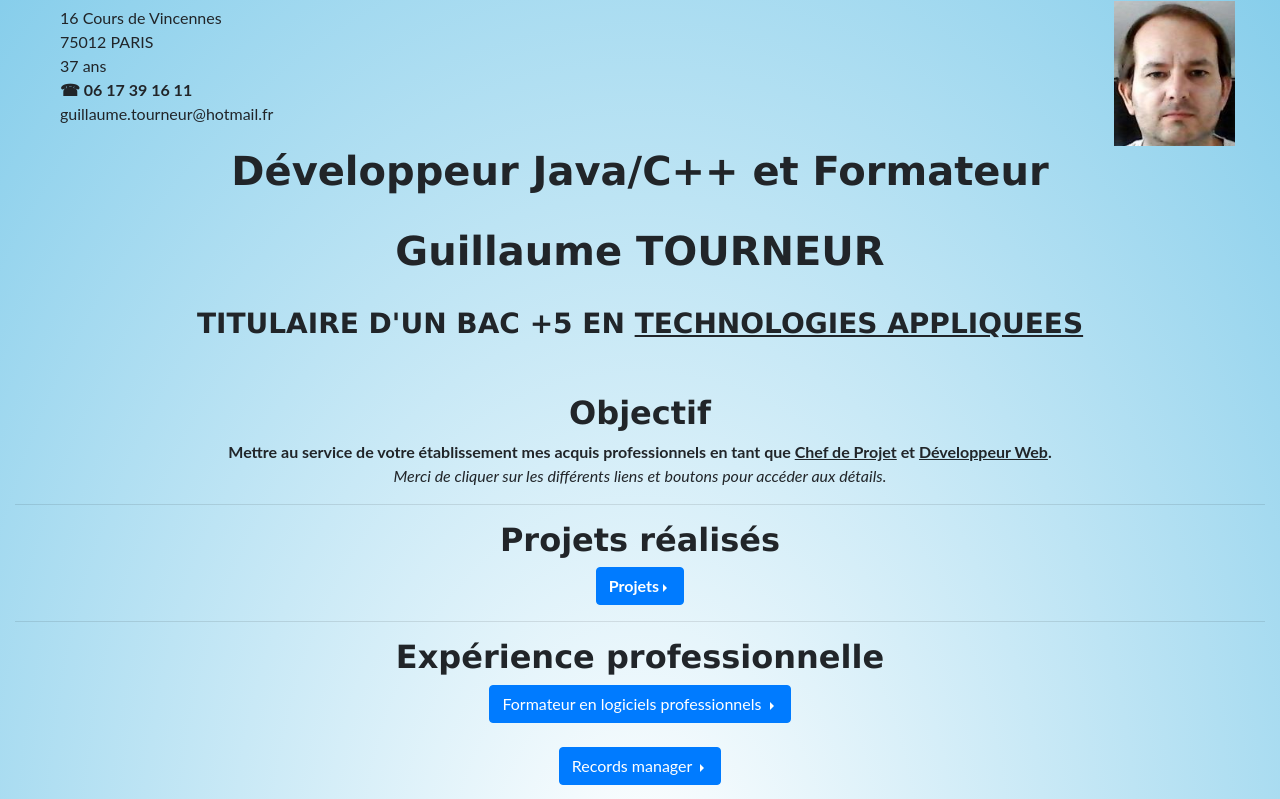
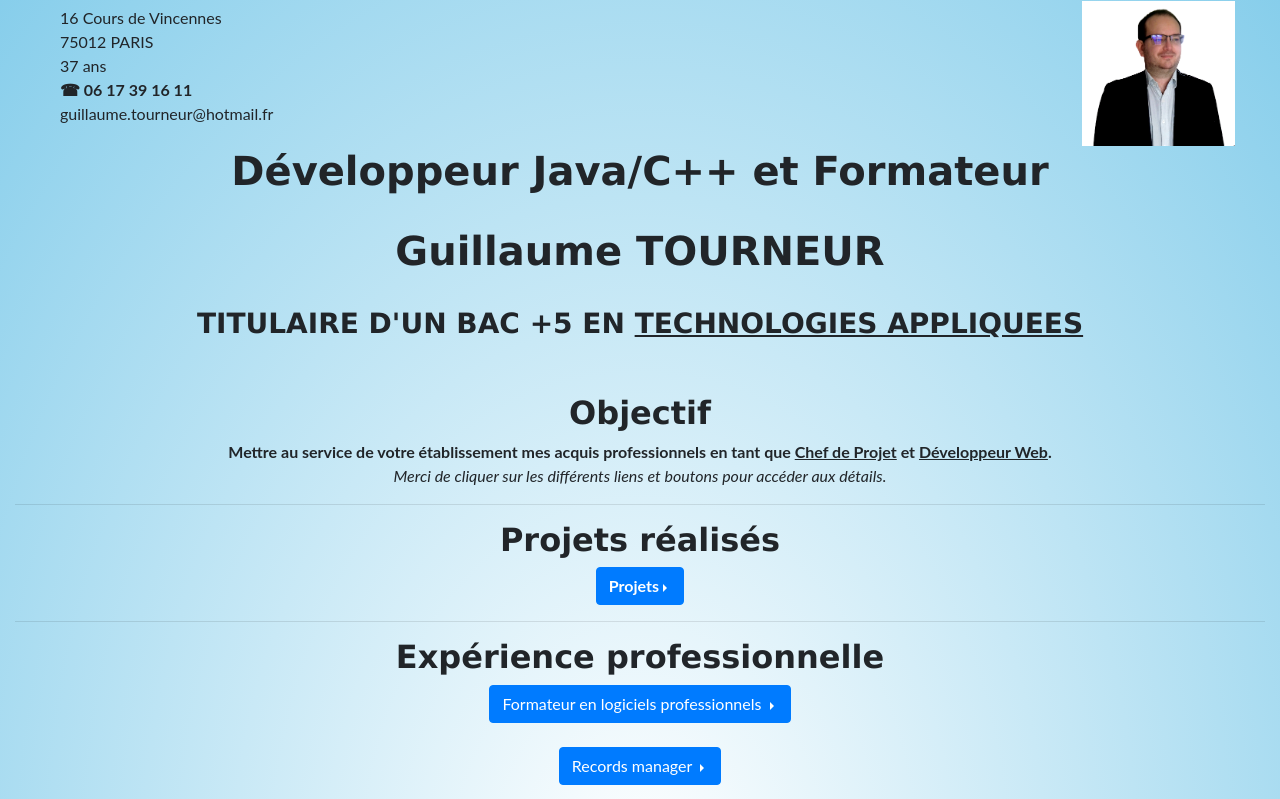
Before and after one commit to gtourneur442/depot, a plain HTML site: page CV_GT/CV_GT.html in a window 1280 px wide. Shown: the top 799 px of the page. Drawn offline with nearby package versions, Linux system fonts and the light colour scheme.

Commit message:
Update CV_GT.html

```diff
--- a/CV_GT/CV_GT.html
+++ b/CV_GT/CV_GT.html
@@ -17,7 +17,7 @@
 								37 ans<br>
 								<strong>☎     06 17 39 16 11</strong><br>
 								guillaume.tourneur@hotmail.fr</p></td>
-								<td class="col-3"><img src="assets/images/Photo_CV_2.jpg" alt="CV_GT" height="145px"></td>
+								<td class="col-3"><img src="assets/images/photo_guillaume.png" alt="CV_GT" height="145px"></td>
 							</tr>
 						</table><br />
 					</div>
```
